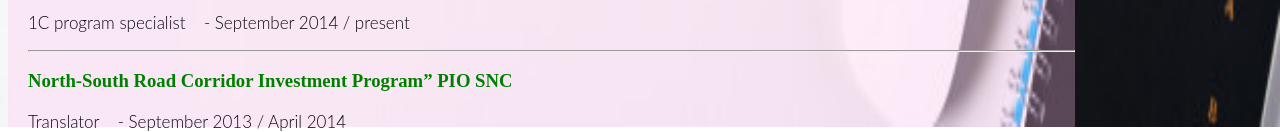
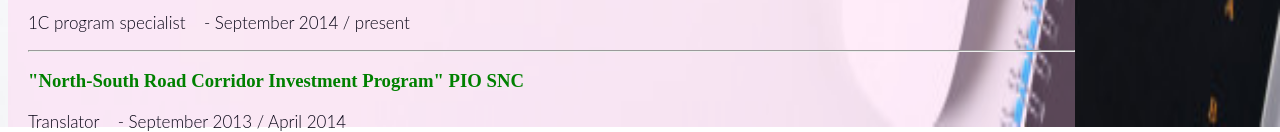
Before and after one commit to JuliaGhazaryan/JuliaGhazaryan.github.io, a plain HTML site: page index.html in a window 1280 px wide. Shown: the part 1923-2055 px from the top of the page. Drawn offline with Linux system fonts and the light colour scheme.

Commit message:
Update index.html

```diff
--- a/index.html
+++ b/index.html
@@ -64,7 +64,7 @@
             <p>1C program specialist&nbsp&nbsp&nbsp - September 2014 / present</p>
 
             <hr>
-            <h3>North-South Road Corridor Investment Program”  PIO SNC </h3>
+            <h3>"North-South Road Corridor Investment Program"  PIO SNC </h3>
 
             <p>Translator&nbsp&nbsp&nbsp - September 2013 / April 2014</p>
 
```
